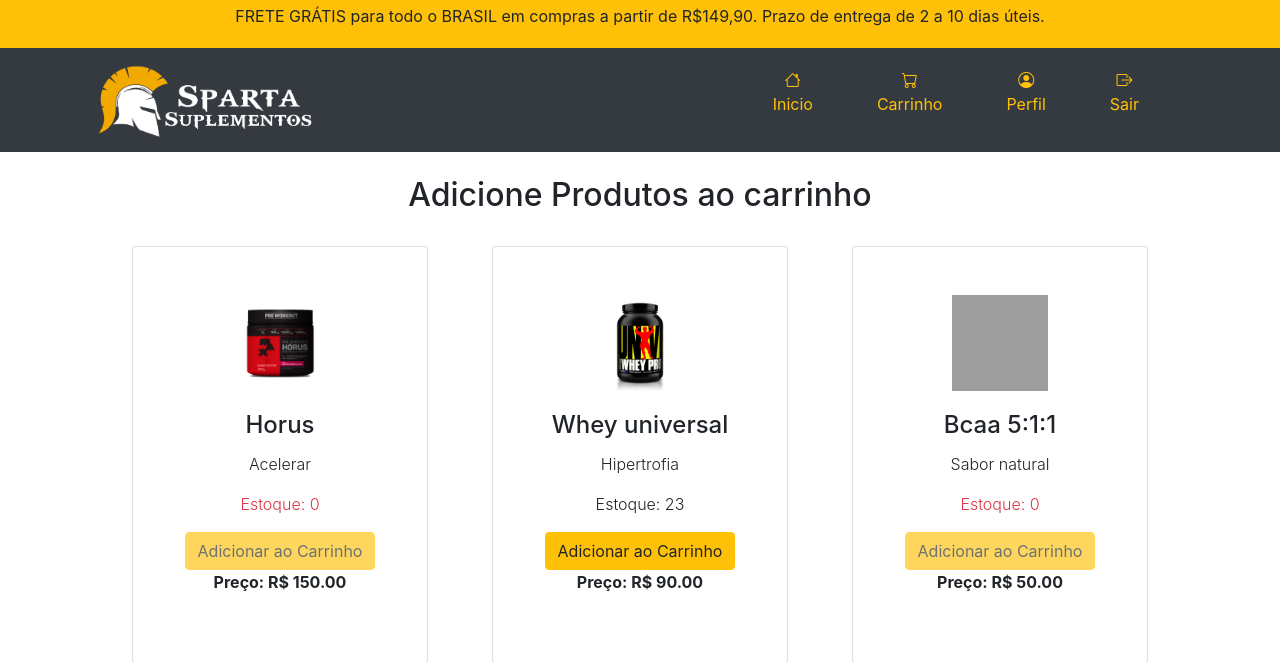
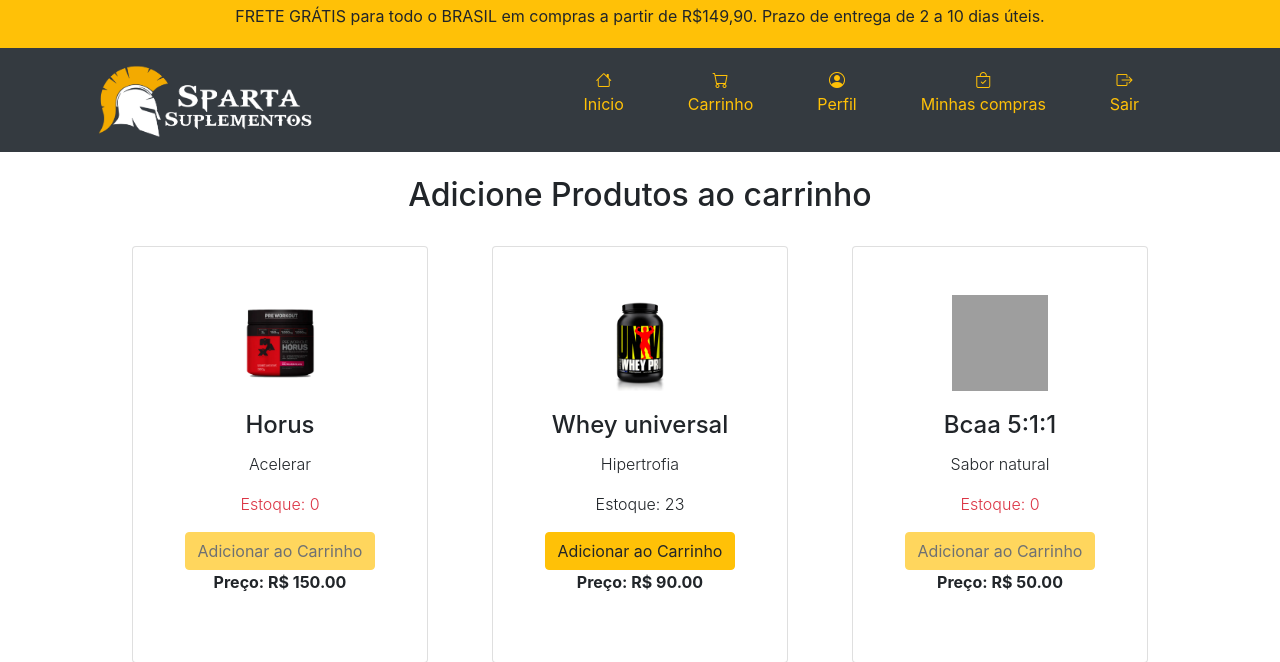
Before and after one commit to Ruamms/sparta, a PHP site: page /sparta/carrinho/index.php in a window 1280 px wide. Shown: the top 662 px of the page. Run offline with PHP 8.4, Linux system fonts and the light colour scheme; a user stored in the database is signed in; data comes from the database, SQL or seed files in the repository; some libraries are stand-ins or nearby versions; grey boxes are pictures that could not be loaded.

Commit message:
Correção dos links

```diff
--- a/carrinho/index.php
+++ b/carrinho/index.php
@@ -31,6 +31,7 @@
       <div class="collapse navbar-collapse" id="navbarSupportedContent">
         <ul class="navbar-nav ml-auto">
           <!-- relatorio de compra-->
+
           <li class="nav-item mr-5">
             <p class="text-center"><a class="nav-link text-warning" href="../index.php"><i class="bi bi-house " data-bs-toggle="tooltip" data-bs-placement="top" title="inicio"></i><br>
                 Inicio</a>
@@ -57,6 +58,14 @@
                           </a>
                       </p>
                   </li>';
+            echo '<li class="nav-item mr-5">
+                              <p class="text-center">
+                                  <a class="nav-link text-warning" href="./relatorio/relatorio_compra.php">
+                                  <i class="bi bi-bag-check " data-bs-toggle="tooltip" data-bs-placement="top" title="Minhas Compras"></i><br>
+                                      Minhas compras
+                                  </a>
+                              </p>
+                          </li>';
           }
           ?>
 
--- a/index.php
+++ b/index.php
@@ -49,7 +49,7 @@
           if (isset($_SESSION['logado']) && $_SESSION['logado'] === 2) {
             echo '<li class="nav-item mr-5">
                                     <p class="text-center">
-                                        <a class="nav-link text-warning" href="../carrinho/relatorio/relatorio_compra.php">
+                                        <a class="nav-link text-warning" href="./carrinho/relatorio/relatorio_compra.php">
                                         <i class="bi bi-bag-check " data-bs-toggle="tooltip" data-bs-placement="top" title="Minhas Compras"></i><br>
                                             Minhas compras
                                         </a>
```
Also changed, not shown: carrinho/carrinho.php (+9 -7 lines).
